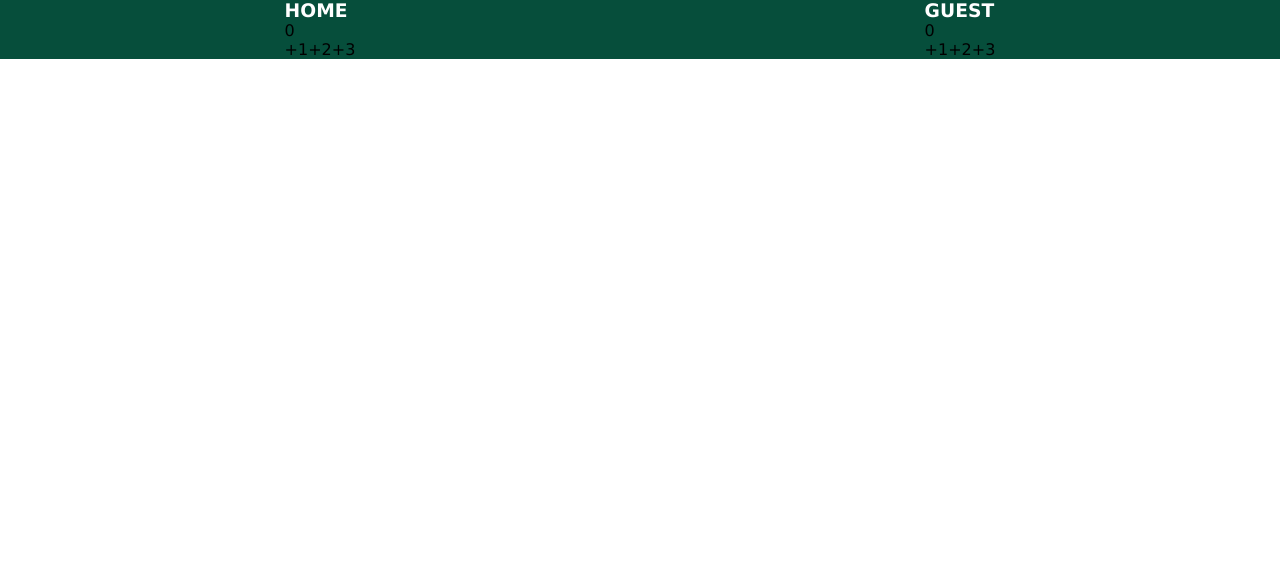
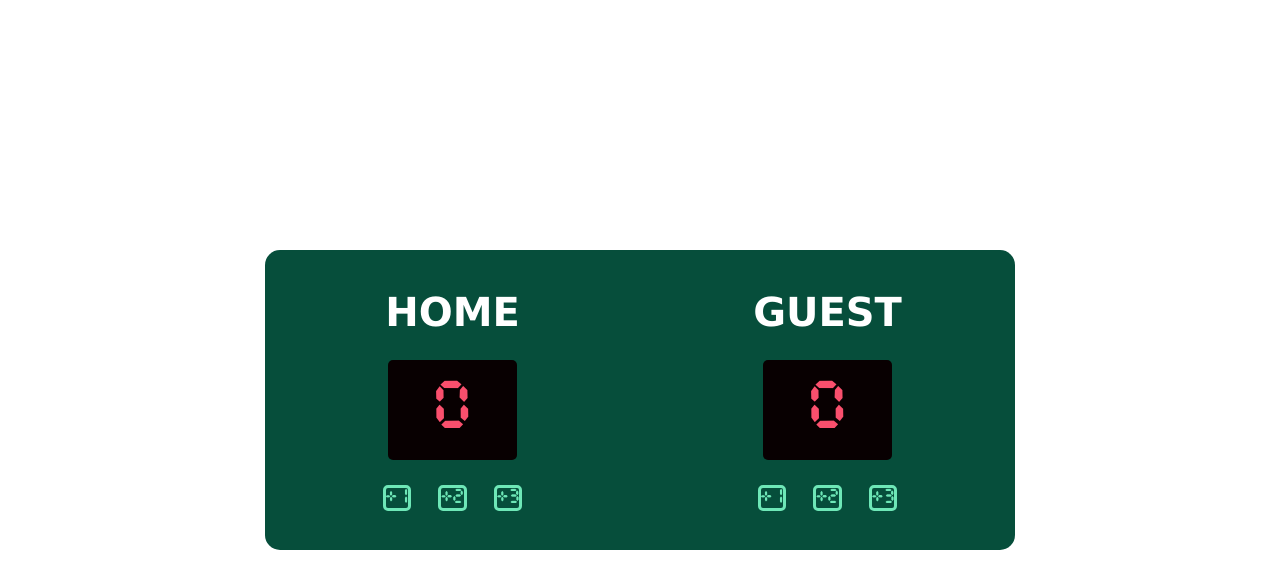
Before and after one commit to varonalearns/Basketball-Scorecard, a plain HTML site: page index.html in a window 1280 px wide. Drawn offline with Linux system fonts and the light colour scheme.

Commit message:
Add HTML structure and CSS styles

```diff
--- a/index.html
+++ b/index.html
@@ -14,14 +14,14 @@
             <h3>HOME</h3>
             <div class="score">0</div>
             <div class="points">
-                <span>+1</span><span>+2</span><span>+3</span>
+                <span class="point">+1</span><span class="point">+2</span><span class="point">+3</span>
             </div>
         </div>
         <div class="score-card">
             <h3>GUEST</h3>
             <div class="score">0</div>
             <div class="points">
-                <span>+1</span><span>+2</span><span>+3</span>
+                <span class="point">+1</span><span class="point">+2</span><span class="point">+3</span>
             </div>
         </div>
     </div>
--- a/styles.css
+++ b/styles.css
@@ -1,5 +1,6 @@
+
 @font-face {
-    font-family: 'Cursed Timer ULil';
+    font-family: 'Cursed Timer';
     src: url('resources/CursedTimerUlil-Aznm.ttf') format('truetype');
 }
 
@@ -9,20 +10,88 @@
     box-sizing: border-box;
 }
 
+/*----------------------------------------------------------------------------
+    Mobile Design First
+------------------------------------------------------------------------------*/
 body {
     font-family: Verdana, sans-serif;
+    display: flex;
+    justify-content: center;
+    align-items: center;
+    height: 100vh;
+    font-size: 18px;
 }
 
 h3 {
     color: white;
+    margin-bottom: 25px;
+    font-size: 25px;
 }
 
 .container {
     display: flex;
     justify-content: space-around;
+    align-items: center;
     background-color: #064E3B;
+    width: 90%;
+    max-width: 750px;
+    height: 250px;
+    border-radius: 15px;
 }
-.number {
+.score-card {
+    display: flex;
+    flex-direction: column;
+    align-items: center;
+    width: 30%;
+    max-width: 215px;
+}
+.score {
+    display: flex;
+    flex-direction: column;
+    justify-content: center;
+    align-items: center;
+    font-size: 45px;
     background-color: #080001;
     color: #F94F6D;
+    font-family: 'Cursed Timer', sans-serif;
+    width: 100%;
+    height: 75px;
+    margin-bottom: 25px;
+    border-radius: 5px;
 }
+
+.point {
+    border: 3px solid #6EE7B7;
+    border-radius: 5px;
+    color: #6EE7B7;
+    font-family: 'Cursed Timer', sans-serif;
+    margin-right: 0.25rem;
+    cursor: pointer;
+}
+
+/*----------------------------------------------------------------------------
+    Tablet Design
+------------------------------------------------------------------------------*/
+@media screen and (min-width: 700px) {
+    h3 {
+        font-size: 40px;
+    }
+
+    .container {
+        width: 80%;
+        height: 300px;
+    }
+    .score {
+        font-size: 60px;
+        width: 60%;
+        height: 100px;
+    }
+    .points {
+        display: flex;
+        justify-content: space-between;
+        width: 65%;
+    }
+    .point {
+        margin-right: 0;
+    }
+}
```
